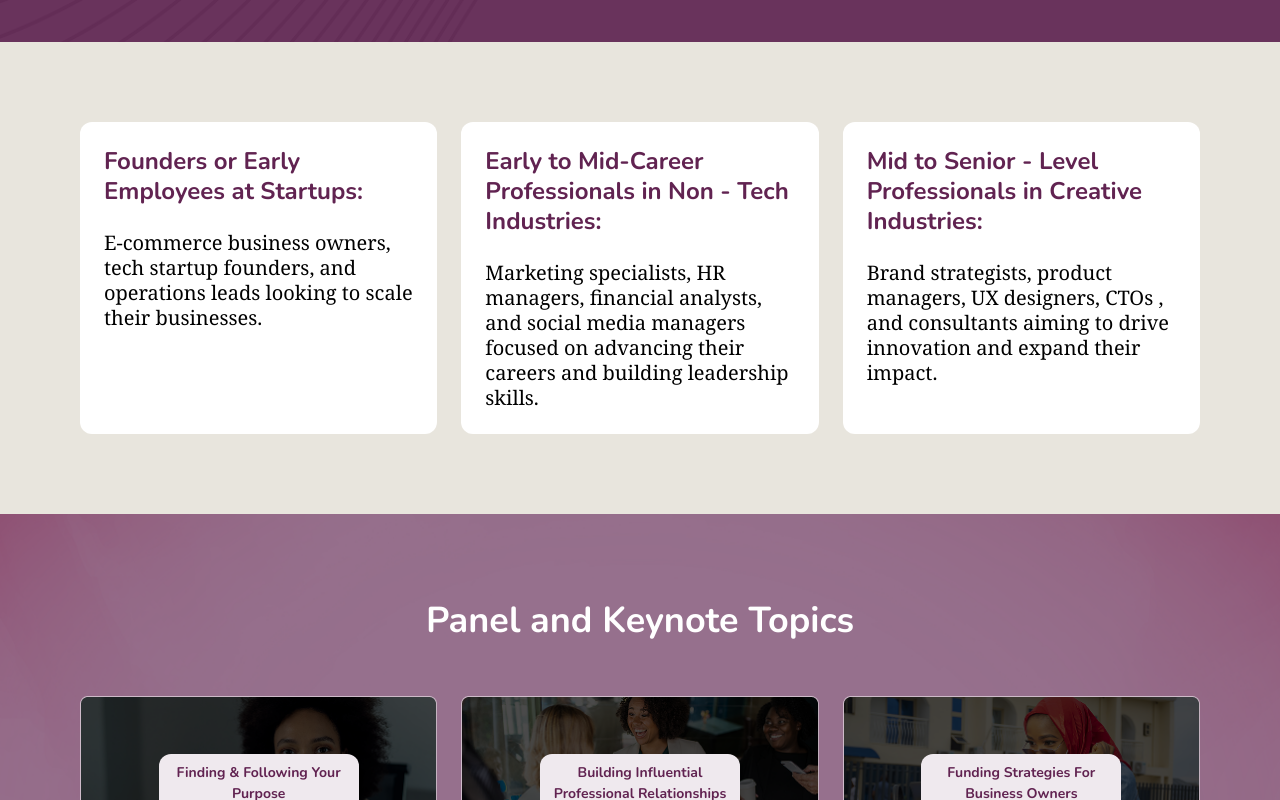
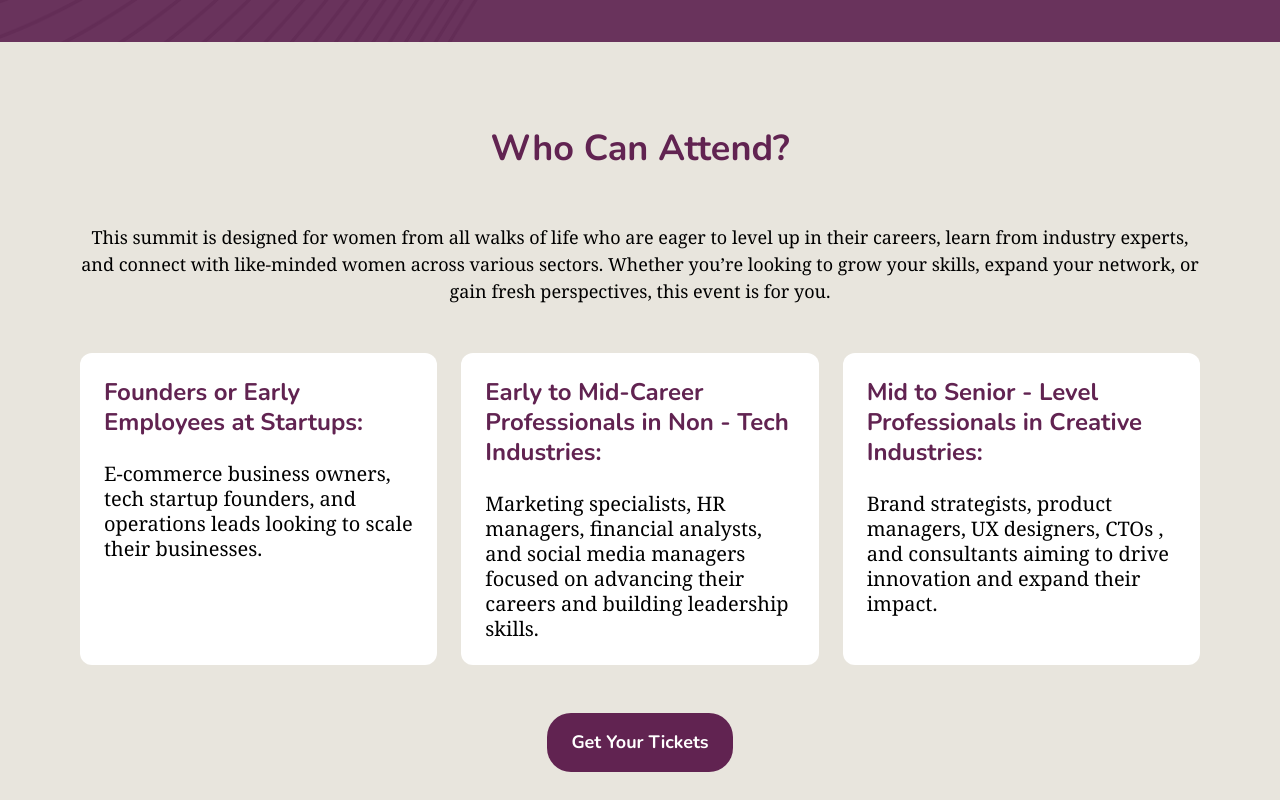
Before and after one commit to Hillary-HersynergyTribe/hersynergy-website, a Next.js app: page /events/unleashher-potential-summit in a window 1280 px wide. Shown: the part 3260-4060 px from the top of the page. Built offline with nearby package versions, Linux system fonts and the light colour scheme.

Commit message:
add animation on impact page

```diff
--- a/src/app/(main)/events/unleashher-potential-summit/page.tsx
+++ b/src/app/(main)/events/unleashher-potential-summit/page.tsx
@@ -207,7 +207,17 @@ const SummitPage = () => {
       </section>
 
       <section className="bg-white-600 px-24px py-48px lg:p-80px">
-        <div className="max-w-[1128px] mx-auto">
+        <div className="max-w-[1128px] mx-auto flex flex-col items-center justify-center gap-24px lg:gap-48px">
+          <h2 className="text-violet-500 font-bold text-24 lg:text-36 text-center">
+            Who Can Attend?
+          </h2>
+          <p className="text-14 lg:text-18 text-center font-georgia">
+            This summit is designed for women from all walks of life who are
+            eager to level up in their careers, learn from industry experts, and
+            connect with like-minded women across various sectors. Whether
+            you’re looking to grow your skills, expand your network, or gain
+            fresh perspectives, this event is for you.
+          </p>
           <div className="grid grid-cols-1 lg:grid-cols-3 gap-24px">
             {attendees.map((attendee) => (
               <div
@@ -223,6 +233,10 @@ const SummitPage = () => {
               </div>
             ))}
           </div>
+
+          <button className="bg-violet-500 rounded-3xl text-white text-12 lg:text-18 lg:font-bold w-fit px-24px py-8px lg:py-16px mt-auto">
+            Get Your Tickets
+          </button>
         </div>
       </section>
 
@@ -232,7 +246,7 @@ const SummitPage = () => {
             Panel and Keynote Topics
           </h2>
 
-          <div className="grid grid-cols-1 lg:grid-cols-3 gap-24px">
+          <div className="grid grid-cols-1 md:grid-cols-2 lg:grid-cols-3 gap-24px">
             {topics.map((topic) => (
               <div className="relative h-174px" key={topic.topic}>
                 <img src={`/png/${topic.img}.png`} alt={topic.topic} />
--- a/src/app/(main)/our-impact/page.tsx
+++ b/src/app/(main)/our-impact/page.tsx
@@ -1,5 +1,7 @@
+"use client";
 import Link from "next/link";
 import { PageHeader } from "../../components/PageHeader";
+import { motion, AnimatePresence, animate } from "framer-motion";
 
 const summaryImpacts = [
   {
@@ -75,6 +77,7 @@ const impacts = [
     ],
   },
 ];
+
 const OurImpact = () => {
   return (
     <>
@@ -92,8 +95,22 @@ const OurImpact = () => {
         </p>
 
         <div className="flex gap-24px items-center justify-center flex-wrap w-full">
-          {summaryImpacts.map((card) => (
-            <div
+          {summaryImpacts.map((card, i) => (
+            <motion.div
+              initial={{ opacity: 0, y: 20 * (i + 1) }}
+              whileInView={{
+                opacity: 1,
+                y: 0,
+                transition: {
+                  duration: 0.3,
+                  delay: 0,
+                  ease: [0.12, 0, 0, 1],
+                },
+              }}
+              viewport={{
+                amount: "some",
+                once: true,
+              }}
               key={card.img}
               className="p-24px bg-white-500 rounded-lg flex flex-col items-center justify-center gap-16px lg:max-w-360px w-full transition-all duration-500 ease-in-out hover:cursor-pointer hover:shadow-popUp"
             >
@@ -104,7 +121,7 @@ const OurImpact = () => {
               <p className="text-16 font-georgia text-center lg:max-w-288px w-full">
                 {card.description}
               </p>
-            </div>
+            </motion.div>
           ))}
         </div>
 
@@ -136,7 +153,21 @@ const OurImpact = () => {
 
               <div className="grid grid-cols-1 lg:grid-cols-2 gap-24px">
                 {impact.achievements.map((achievement) => (
-                  <div
+                  <motion.div
+                    initial={{ opacity: 0, y: 40 }}
+                    whileInView={{
+                      opacity: 1,
+                      y: 0,
+                      transition: {
+                        duration: 0.3,
+                        delay: 0,
+                        ease: [0.12, 0, 0, 1],
+                      },
+                    }}
+                    viewport={{
+                      amount: "some",
+                      once: true,
+                    }}
                     key={achievement.title}
                     className="bg-violet-900 rounded-xl p-12px lg:p-32px flex flex-col text-white gap-24px capitalize"
                   >
@@ -148,7 +179,7 @@ const OurImpact = () => {
                     <p className="text-20 font-georgia">
                       {achievement.description}
                     </p>
-                  </div>
+                  </motion.div>
                 ))}
               </div>
             </div>
--- a/src/app/(main)/page.tsx
+++ b/src/app/(main)/page.tsx
@@ -331,7 +331,7 @@ export default function Home() {
       </div>
       {/* membership spotlight */}
       <section className="py-48px lg:py-80px bg-blue-50">
-        <h1 className="text-24 lg:text-36 text-white-50 font-bold text-center mb-48px">
+        <h1 className="text-24 lg:text-36 text-violet-500 font-bold text-center mb-48px">
           What Members Have To Say
         </h1>
         <Testimonials></Testimonials>
```
